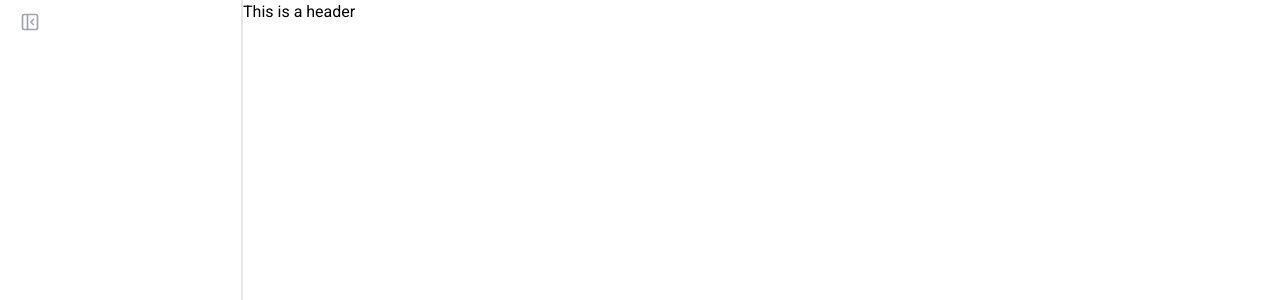
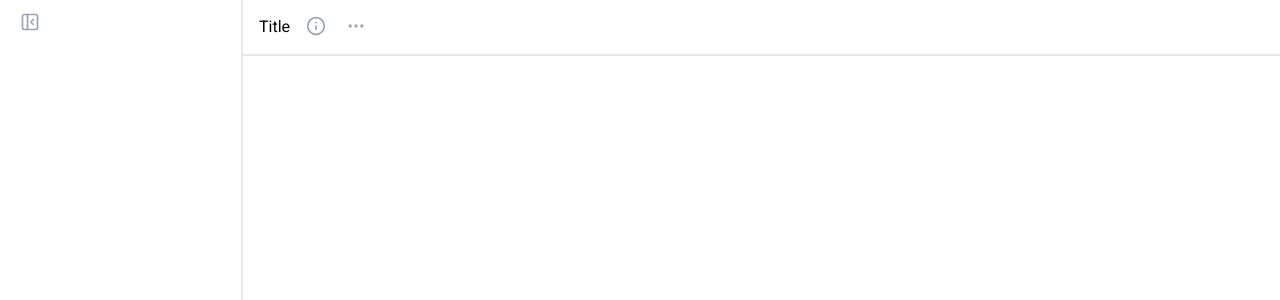
Before and after one commit to LaiYu111/RevieNote---AFFiNE-Clone, a React (Vite) app: page / in a window 1280 px wide. Shown: the top 300 px of the page. Built offline with nearby package versions, Linux system fonts and the light colour scheme.

Commit message:
fixed: throttle

```diff
--- a/package.json
+++ b/package.json
@@ -13,6 +13,7 @@
     "@lexical/react": "^0.17.1",
     "clsx": "^2.1.1",
     "lexical": "^0.17.1",
+    "lodash": "^4.17.21",
     "lucide-react": "^0.446.0",
     "react": "^18.3.1",
     "react-dom": "^18.3.1",
--- a/src/components/Layout/MainContainer.tsx
+++ b/src/components/Layout/MainContainer.tsx
@@ -1,8 +1,12 @@
+import IconButton from "@/components/IconButton";
+import {Ellipsis, Info} from "lucide-react";
 
 function Header(){
 	return (
-		<div>
-			This is a header
+		<div className={'flex flex-row items-center border-b-2 h-14 px-4 gap-3'}>
+			<div>Title</div>
+			<div><IconButton icon={<Info className={'icon'} />} /></div>
+			<div><IconButton icon={<Ellipsis className={'icon'}/>} /></div>
 		</div>
 	)
 }
--- a/src/components/Layout/Sidebar.tsx
+++ b/src/components/Layout/Sidebar.tsx
@@ -4,7 +4,7 @@ import { PanelLeftClose } from "lucide-react";
 import IconButton from "@/components/IconButton";
 import React, {useState, useRef, useEffect} from "react";
 import clsx from "clsx";
-import throttle from "lodash/throttle";
+import { throttle } from 'lodash';
 
 interface ResizeProps extends React.BaseHTMLAttributes<HTMLDivElement> {
 	onResizeStart?: React.MouseEventHandler<HTMLDivElement>;
```
Also changed, not shown: 1 other file (tests, documents, lock files or other folders).
